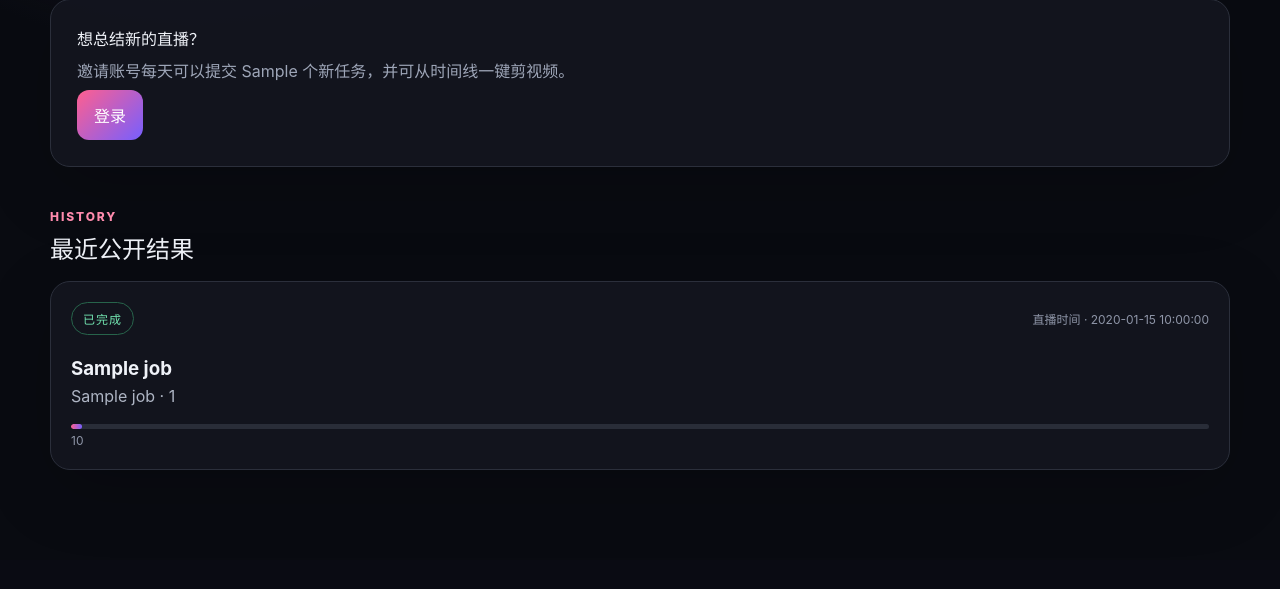
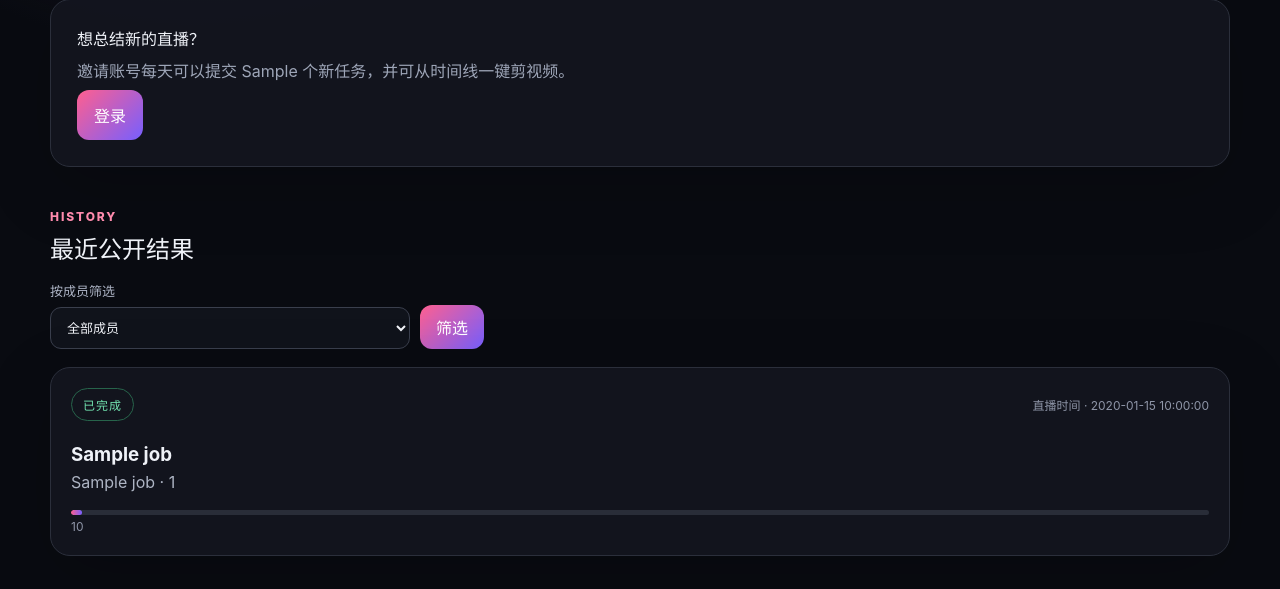
Before and after one commit to RuokeZhang/pocket48-summarizer, a FastAPI app: template src/pocket48_summarizer/templates/index.html in a window 1280 px wide. Shown: the part 430-1019 px from the top of the page. Before the commit the page ends 900 px from the top, so only its background shows below. Run offline with FastAPI, Linux system fonts and the light colour scheme; the template is opened without the code that fills it: most values are stand-ins (such as "Sample title", 1, 10 or a date in 2020); parts of the project's set-up code (start-up, migrations or seed data) failed here and were passed over.

Commit message:
Add homepage member filtering
Co-authored-by: Copilot <223556219+Copilot@users.noreply.github.com>

```diff
--- a/src/pocket48_summarizer/static/i18n.js
+++ b/src/pocket48_summarizer/static/i18n.js
@@ -26,11 +26,17 @@
       login: "登录",
       resultsAndMine: "公开结果与我的任务",
       recentResults: "最近公开结果",
+      memberFilter: "按成员筛选",
+      allMembers: "全部成员",
+      applyFilter: "筛选",
+      clearFilter: "清除",
       liveTime: "直播时间",
       waitingReplay: "等待解析回放",
       unknownMember: "未知主播",
       noPublicResults: "还没有公开结果",
       resultsAppearHere: "完成后的直播总结会显示在这里。",
+      noMemberResults: "该成员暂无可见直播",
+      tryAnotherMember: "请选择其他成员或清除筛选。",
       loginTitle: "登录口袋48直播总结",
       inviteOnlyCopy: "当前为邀请制试用，请使用管理员创建的账号。",
       username: "用户名",
@@ -205,11 +211,17 @@
       login: "Log in",
       resultsAndMine: "Public results and my jobs",
       recentResults: "Recent public results",
+      memberFilter: "Filter by member",
+      allMembers: "All members",
+      applyFilter: "Filter",
+      clearFilter: "Clear",
       liveTime: "Live time",
       waitingReplay: "Waiting to resolve replay",
       unknownMember: "Unknown member",
       noPublicResults: "No public results yet",
       resultsAppearHere: "Completed livestream summaries will appear here.",
+      noMemberResults: "No visible replays for this member",
+      tryAnotherMember: "Choose another member or clear the filter.",
       loginTitle: "Log in to Pocket48 Replay Summarizer",
       inviteOnlyCopy: "This beta is invite-only. Use an account created by the administrator.",
       username: "Username",
--- a/src/pocket48_summarizer/static/styles.css
+++ b/src/pocket48_summarizer/static/styles.css
@@ -483,6 +483,41 @@ button:disabled { opacity: .45; cursor: not-allowed; }
 
 .section-heading { display: flex; justify-content: space-between; margin: 42px 0 16px; }
 .section-heading h2 { margin: 6px 0 0; }
+.member-filter-form {
+  display: flex;
+  align-items: end;
+  gap: 10px;
+  margin: 0 0 18px;
+}
+.member-filter-field {
+  display: grid;
+  width: min(360px, 100%);
+  gap: 7px;
+  color: #aeb5c6;
+  font-size: 13px;
+  font-weight: 800;
+}
+.member-filter-field select {
+  min-height: 42px;
+  border: 1px solid #3a3f4d;
+  border-radius: 11px;
+  padding: 0 38px 0 12px;
+  background: #10131b;
+  color: #f1f3f8;
+}
+.member-filter-form button {
+  min-height: 42px;
+  padding: 10px 16px;
+}
+.member-filter-clear {
+  display: inline-flex;
+  min-height: 42px;
+  align-items: center;
+  padding: 0 6px;
+  color: #aeb5c6;
+  font-size: 13px;
+  font-weight: 800;
+}
 .job-grid { display: grid; grid-template-columns: repeat(auto-fit, minmax(280px, 1fr)); gap: 16px; }
 .job-card { display: block; padding: 20px; text-decoration: none; transition: transform .18s ease, border-color .18s ease; }
 .job-card:hover { transform: translateY(-3px); border-color: #625b82; }
@@ -595,6 +630,10 @@ code { color: #d4c8ff; }
   .brand small { display: none; }
   .local-pill { display: none; }
   .page-shell { width: min(100% - 24px, 1180px); padding-top: 34px; }
+  .member-filter-form { align-items: stretch; flex-wrap: wrap; }
+  .member-filter-field { flex: 1 1 100%; }
+  .member-filter-form button { flex: 1 1 auto; }
+  .member-filter-clear { justify-content: center; padding: 0 14px; }
   .input-row, .job-title-row { flex-direction: column; }
   .input-row button { width: 100%; }
   .two-column { grid-template-columns: 1fr; }
--- a/src/pocket48_summarizer/templates/base.html
+++ b/src/pocket48_summarizer/templates/base.html
@@ -5,9 +5,9 @@
     <meta name="viewport" content="width=device-width, initial-scale=1">
     <title>{% block title %}口袋48直播总结{% endblock %}</title>
     {% if csrf_token %}<meta name="csrf-token" content="{{ csrf_token }}">{% endif %}
-    <link rel="stylesheet" href="{{ url_for('static', path='/styles.css') }}?v=20260825-7">
+    <link rel="stylesheet" href="{{ url_for('static', path='/styles.css') }}?v=20260825-8">
     {% block head_scripts %}{% endblock %}
-    <script defer src="{{ url_for('static', path='/i18n.js') }}?v=20260825-5"></script>
+    <script defer src="{{ url_for('static', path='/i18n.js') }}?v=20260825-6"></script>
     <script defer src="{{ url_for('static', path='/app.js') }}?v=20260825-4"></script>
   </head>
   <body>
--- a/src/pocket48_summarizer/templates/index.html
+++ b/src/pocket48_summarizer/templates/index.html
@@ -59,6 +59,33 @@
     </div>
   </section>
 
+  {% if member_filters %}
+    <form
+      class="member-filter-form"
+      action="/"
+      method="get"
+      aria-label="成员筛选"
+      data-i18n-aria-label="memberFilter"
+    >
+      <label class="member-filter-field" for="member-filter">
+        <span data-i18n="memberFilter">按成员筛选</span>
+        <select id="member-filter" name="member">
+          <option value="" data-i18n="allMembers">全部成员</option>
+          {% for member in member_filters %}
+            <option
+              value="{{ member.member_id }}"
+              {% if member.member_id == selected_member_id %}selected{% endif %}
+            >{{ member.member_name }}{% if member.group_name %} · {{ member.group_name }}{% endif %} ({{ member.job_count }})</option>
+          {% endfor %}
+        </select>
+      </label>
+      <button type="submit" data-i18n="applyFilter">筛选</button>
+      {% if selected_member_id %}
+        <a class="member-filter-clear" href="/" data-i18n="clearFilter">清除</a>
+      {% endif %}
+    </form>
+  {% endif %}
+
   <section class="job-grid">
     {% for job in jobs %}
       <a class="job-card" href="/jobs/{{ job.id }}">
@@ -75,8 +102,13 @@
       </a>
     {% else %}
       <div class="empty-state">
-        <strong data-i18n="noPublicResults">还没有公开结果</strong>
-        <p data-i18n="resultsAppearHere">完成后的直播总结会显示在这里。</p>
+        {% if selected_member_id %}
+          <strong data-i18n="noMemberResults">该成员暂无可见直播</strong>
+          <p data-i18n="tryAnotherMember">请选择其他成员或清除筛选。</p>
+        {% else %}
+          <strong data-i18n="noPublicResults">还没有公开结果</strong>
+          <p data-i18n="resultsAppearHere">完成后的直播总结会显示在这里。</p>
+        {% endif %}
       </div>
     {% endfor %}
   </section>
```
Also changed, not shown: src/pocket48_summarizer/models.py (+7 -0 lines), src/pocket48_summarizer/repository.py (+72 -24 lines), src/pocket48_summarizer/routes.py (+16 -2 lines), tests/test_routes.py (+120 -2 lines).
